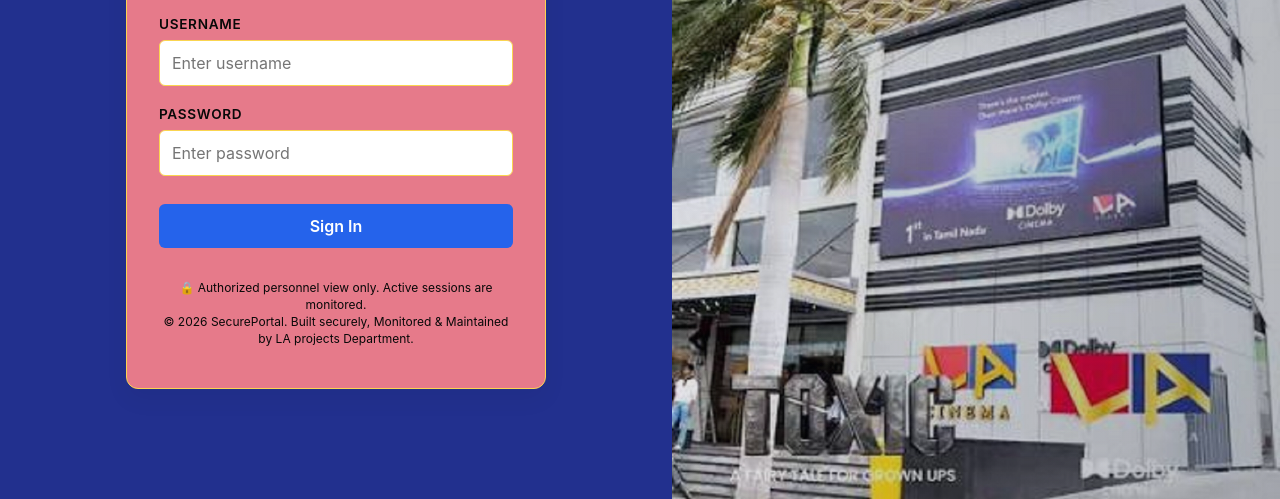
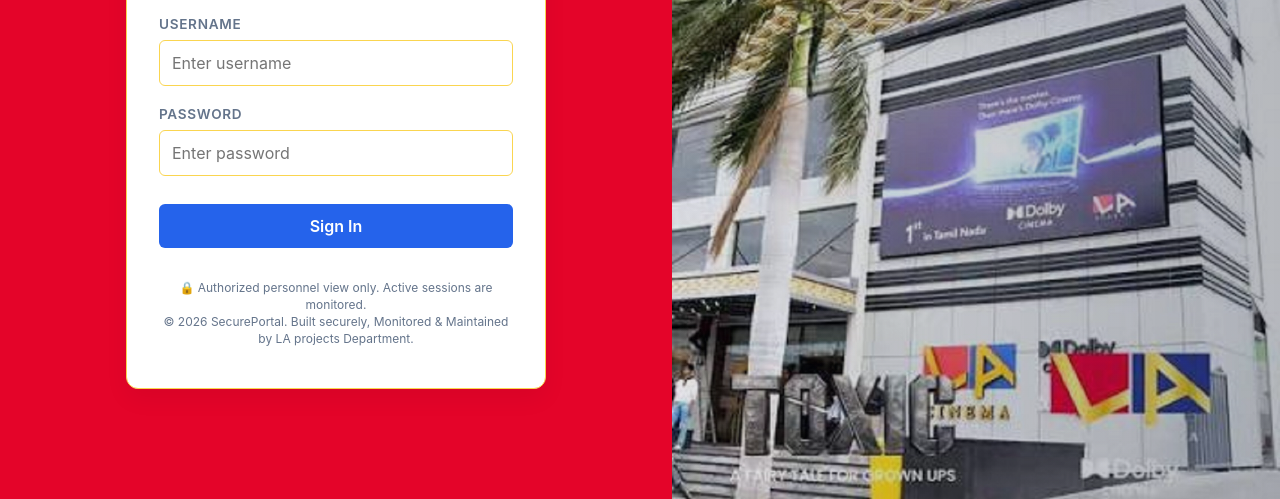
Before and after one commit to la-digital4/Purchase, a plain HTML site: page public/index.html in a window 1280 px wide. Shown: the part 301-800 px from the top of the page. Drawn offline with Linux system fonts and the light colour scheme.

Commit message:
Update color variables and background color in index.html

```diff
--- a/public/index.html
+++ b/public/index.html
@@ -7,13 +7,13 @@
   <style>
     :root {
       --bg-primary: #f8fafc;
-      --panel-bg: #e67a8a;
-      --text-main: #524b4c;
-      --text-muted: #080808;
+      --panel-bg: #ffffff;
+      --text-main: #0f172a;
+      --text-muted: #64748b;
       --accent: #2563eb;
       --accent-hover: #1d4ed8;
       --border: #fad550;
-      --danger: #ef4444;
+      --danger: ef4444;
     }
 
     * {
@@ -43,7 +43,7 @@
       justify-content: center;
       align-items: center;
       padding: 2rem;
-      background-color: #22308e;
+      background-color: #e40429;
       z-index: 2;
     }
 
```
